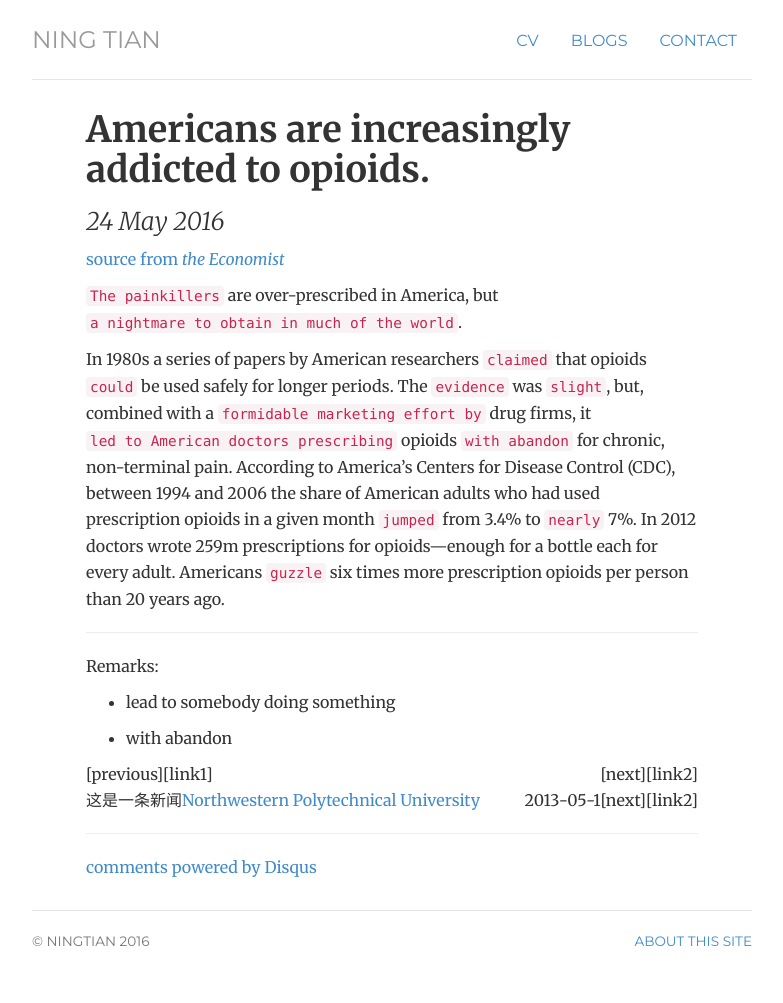
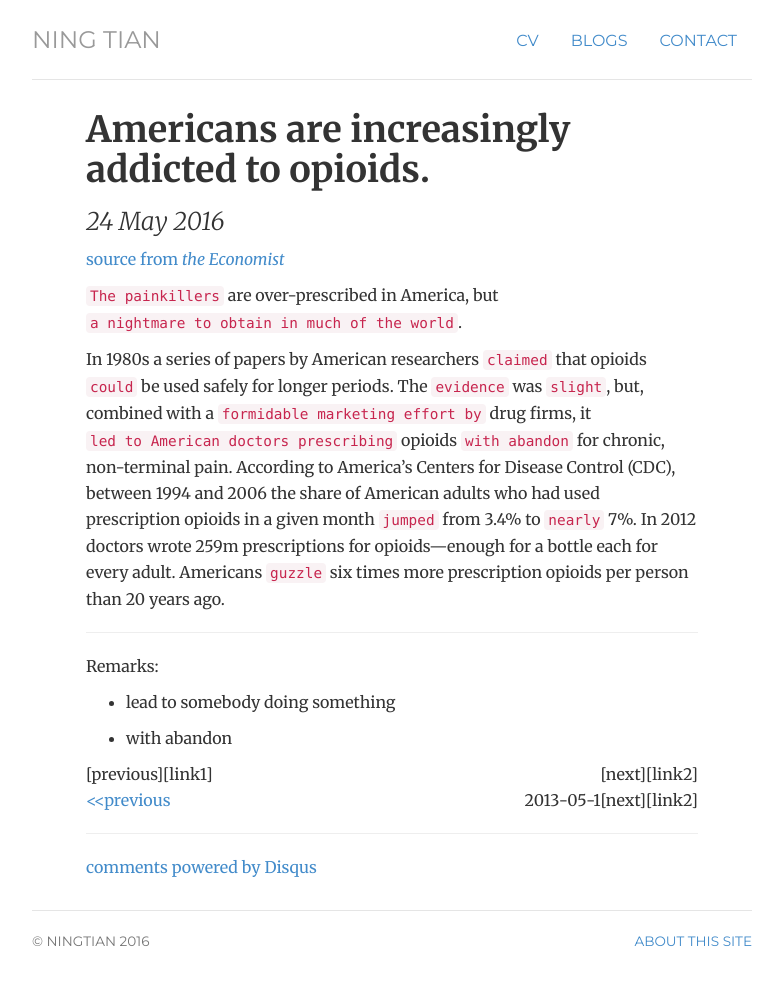
Before and after one commit to ningtian/ningtian.github.io, a Jekyll site: the page built from _posts/2016-05-24- americans-are-increasingly-addicted-to-opioids.md, in a window 1280 px wide. Shown: the whole page, without its empty margins (248-1031 px from the left). Built offline with Jekyll 4.4.1, drawn with Linux system fonts in a browser that asks for light colours; comment, search, counter and statistics services are not loaded.

Commit message:
Update 2016-05-24- americans-are-increasingly-addicted-to-opioids.md

```diff
--- a/_posts/2016-05-24- americans-are-increasingly-addicted-to-opioids.md
+++ b/_posts/2016-05-24- americans-are-increasingly-addicted-to-opioids.md
@@ -24,7 +24,7 @@
 
 <div><div style="float: left;">[previous][link1]</div><div style="float: right">[next][link2]</div><div style="clear: both;"></div></div>
 
-<div style="position: relative;"><div>这是一条新闻<a href="http://www.nwpu.edu.cn/">Northwestern Polytechnical University</a></div><div style="position: absolute; right: 0px; top: 0px;">2013-05-1[next][link2]</div></div>
+<div style="position: relative;"><div><a href="http://www.nwpu.edu.cn/"><<previous</a></div><div style="position: absolute; right: 0px; top: 0px;">2013-05-1[next][link2]</div></div>
 
 
 
```
